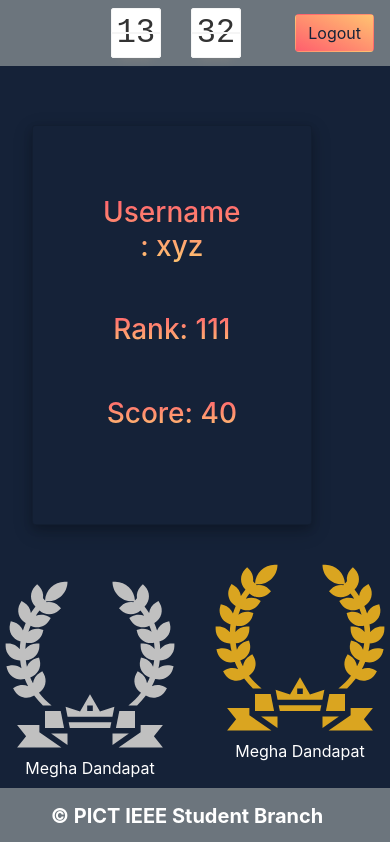
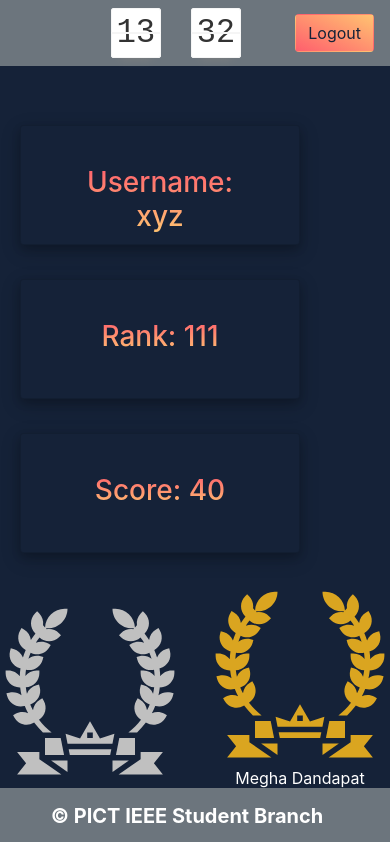
Before and after one commit to meghadandapat/CTD-RC2-Frontend, a React (Create React App) app: page /result in a window 390 px wide. Shown: the top 842 px of the page. Built offline with nearby package versions, Linux system fonts and the light colour scheme; a web font is replaced by a local one.

Commit message:
result and button hover

```diff
--- a/src/components/QuestionHub/Quehub.css
+++ b/src/components/QuestionHub/Quehub.css
@@ -38,6 +38,11 @@ h6,h1{
 
   }
 
+.btn:hover{
+  background-image: linear-gradient(to top right,  #ffc371 0%, #ff5f6d 100%);
+
+}
+
 .attempt{
     color: #152238;
   }
--- a/src/components/Result/Result.css
+++ b/src/components/Result/Result.css
@@ -1,6 +1,7 @@
 .resultcard{
-    height: 500px;
-    width: 380px;
+    /* height: 500px;*/
+    width: 350px;
+    height: 140px;
     margin-bottom: 4vh;
     margin-left: 12vw;
     text-align: center;
@@ -29,14 +30,20 @@
     background: -webkit-linear-gradient(#ff5f6d, #ffc371);
     -webkit-background-clip: text;
     -webkit-text-fill-color:transparent;
-    margin: 50px;
+    margin: 30px;
 }
 @media only screen and (max-width: 600px) {
     .resultcard{
-        height: 400px;
+        /* height: 400px;
         width: 280px;
-        margin-bottom: 4vh;
+        margin-bottom: 4vh;       */
+        height: 120px;
+        width: 280px;
+        margin-left: 50px;
 
+    }
+    .res-text{
+        margin: 20px;
     }
     .svg-down{
         margin-top: 2vh;
--- a/src/components/Result/Resultcards.js
+++ b/src/components/Result/Resultcards.js
@@ -2,14 +2,40 @@ import './Result.css';
 const Resultcards = ({username, rank, score}) => {
     return (
         <div className="resultcards ">
+
+            <div className="row">
             <div className="card resultcard">
-                <div className="card-body rbody">
+            <div className="card-body rbody">
                    <h3 className="res-text" >Username: {username}</h3>
+                   {/* <h3 className="res-text">Rank: {rank}</h3>
+                   <h3 className="res-text">Score: {score}</h3> */}
+
+                </div>
+            </div>
+            </div>
+            <div className="row">
+            <div className="card resultcard">
+            <div className="card-body rbody">
+                   {/* <h3 className="res-text" >Username: {username}</h3>  */}
                    <h3 className="res-text">Rank: {rank}</h3>
+                   {/* <h3 className="res-text">Score: {score}</h3> */}
+
+                </div>
+                </div>
+            </div>
+            <div className="row">
+            <div className="card resultcard">
+            <div className="card-body rbody">
+                   {/* <h3 className="res-text" >Username: {username}</h3>
+                   <h3 className="res-text">Rank: {rank}</h3> */}
                    <h3 className="res-text">Score: {score}</h3>
 
                 </div>
+                </div>
             </div>
+
+
+
         </div>
      );
 }
```
